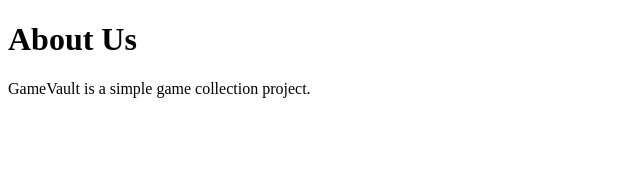
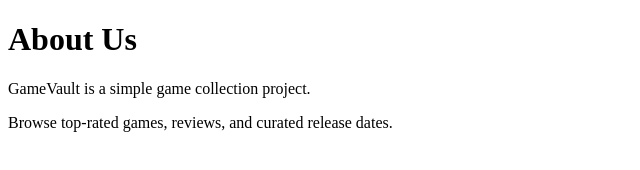
Before and after one commit to eswar9110/GameVault, a plain HTML site: page about.html in a window 1280 px wide. Shown: the whole page, without its empty margins (0-640 px from the left). Drawn offline with Linux system fonts and the light colour scheme.

Commit message:
Add feature description

```diff
--- a/about.html
+++ b/about.html
@@ -7,5 +7,6 @@
 <body>
   <h1>About Us</h1>
   <p>GameVault is a simple game collection project.</p>
+  <p>Browse top-rated games, reviews, and curated release dates.</p>
 </body>
 </html>
```
